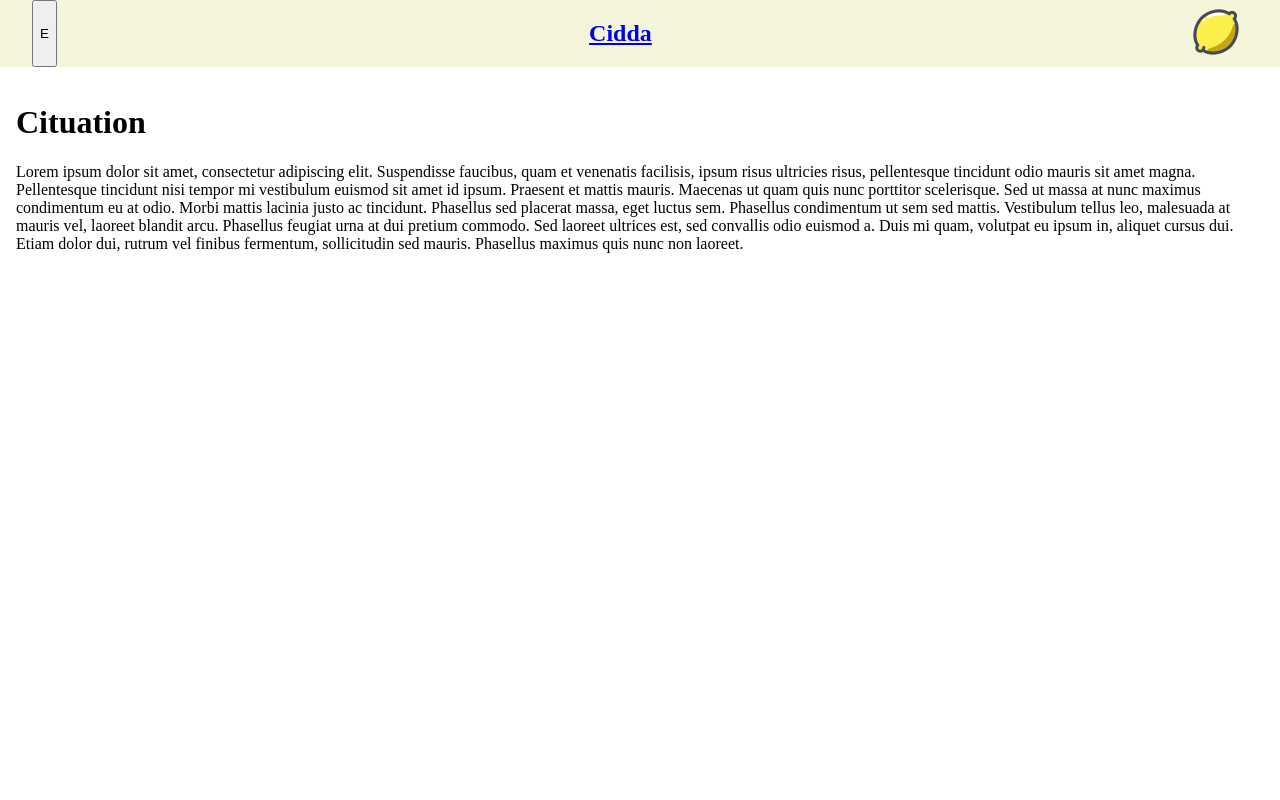
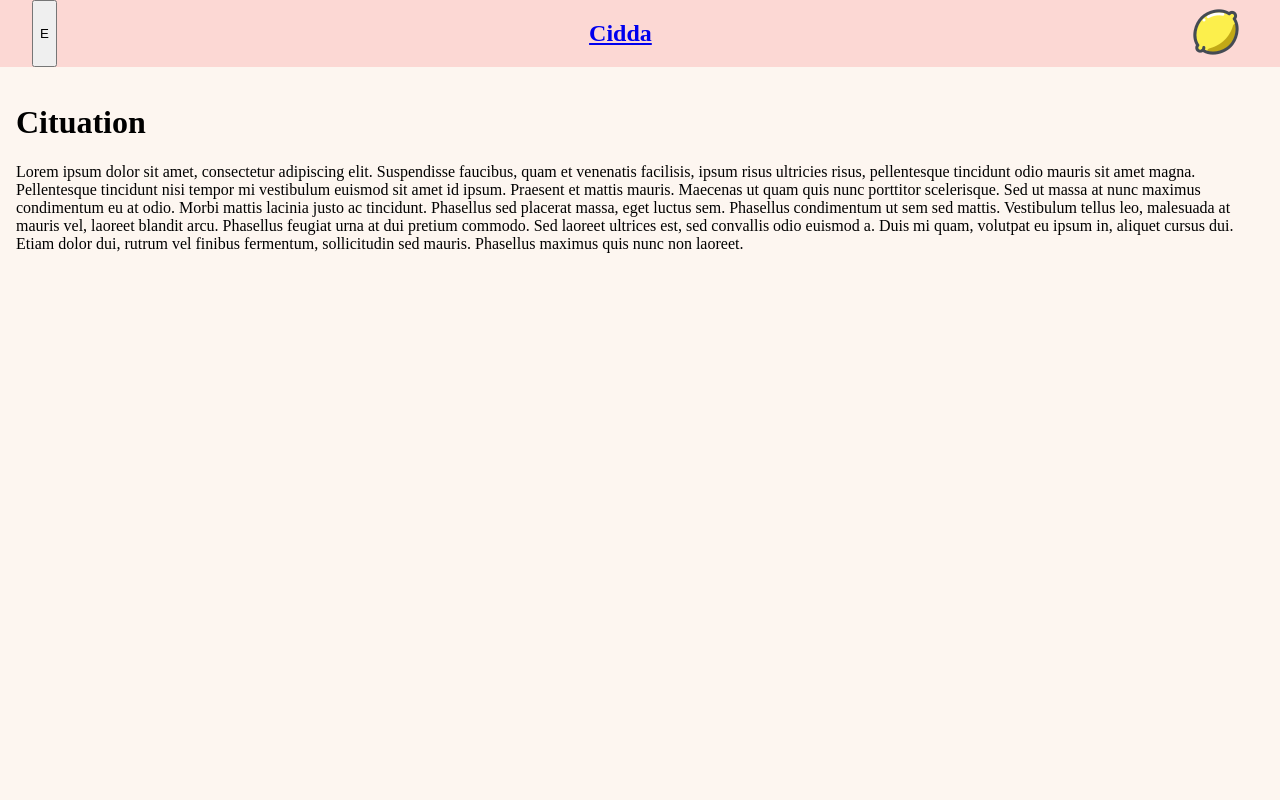
Before and after one commit to kaluminium/nuitDeLinfo, a PHP site: page /index.html in a window 1280 px wide. Run offline with PHP 8.4, Linux system fonts and the light colour scheme.

Commit message:
Update style.css

```diff
--- a/style.css
+++ b/style.css
@@ -2,12 +2,13 @@ body{
     height: 100vh;
     width: 100vw;
     margin: 0;
-    background-color: 0E5E6F;
+    background-color: #FDF6F0;
+
 }
 
 header{
 
-    background-color: beige;
+    background-color: #FCD8D4;
 }
 
 nav {
```
